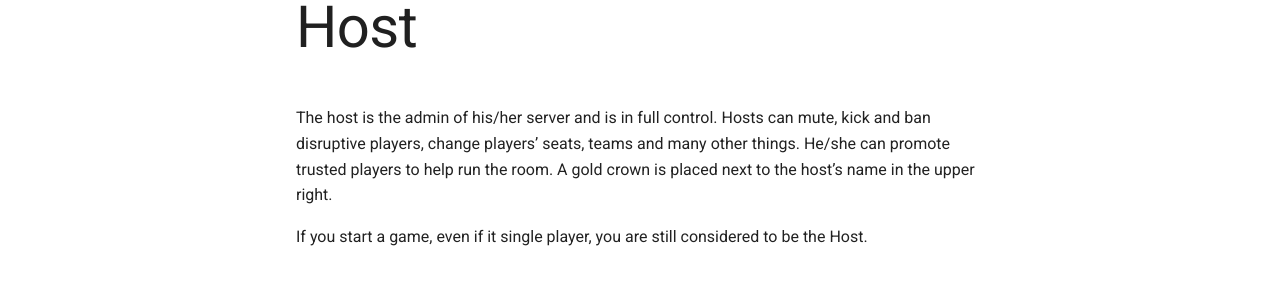
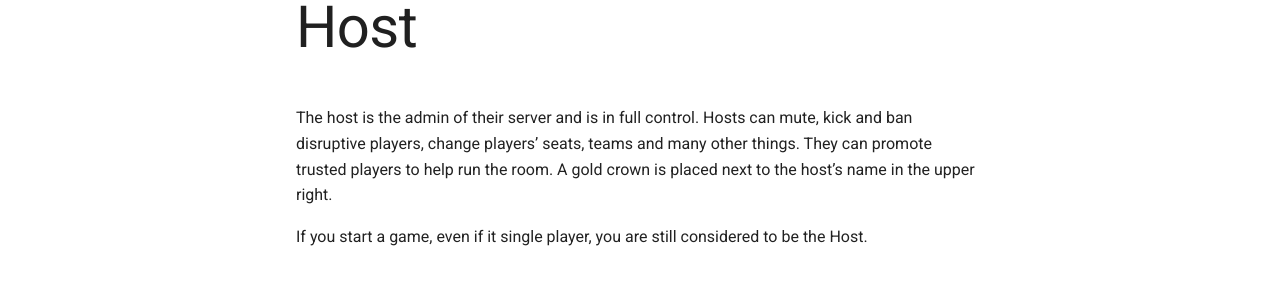
Before and after one commit to Berserk-Games/Tabletop-Simulator-Knowledge-Base, an MkDocs documentation site: the page built from docs/getting-started/player-roles.md, in a window 1280 px wide and 900 px high. Shown: the part 418-718 px from the top of the window. Built offline with MkDocs 1.6.1 and Material for MkDocs 9.7.7, drawn with Linux system fonts in a browser that asks for light colours; comment, search, counter and statistics services are not loaded.

Commit message:
Singular They

```diff
--- a/docs/getting-started/player-roles.md
+++ b/docs/getting-started/player-roles.md
@@ -1,7 +1,7 @@
 There are a lot of tools in Tabletop Simulator, and all tools are not always available to all users in a game. What determines what tools you have available is your role.
 
 ##Host
-The host is the admin of his/her server and is in full control. Hosts can mute, kick and ban disruptive players, change players’ seats, teams and many other things. He/she can promote trusted players to help run the room. A gold crown is placed next to the host’s name in the upper right.
+The host is the admin of their server and is in full control. Hosts can mute, kick and ban disruptive players, change players’ seats, teams and many other things. They can promote trusted players to help run the room. A gold crown is placed next to the host’s name in the upper right.
 
 If you start a game, even if it single player, you are still considered to be the Host.
 
```
Also changed, not shown: docs/game-tools/joint-tool.md (+1 -1 lines).
